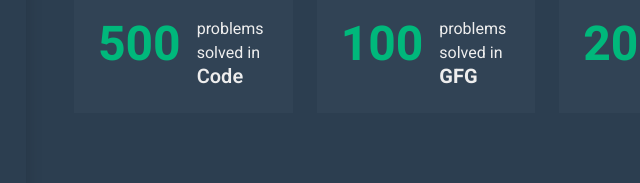
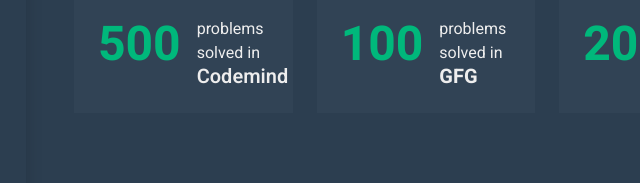
Before and after one commit to Mahadev7/CapstoneProject-2, a plain HTML site: page index.html in a window 1280 px wide. Shown: the part 423-606 px from the top of the page, 396-1036 px from the left. Drawn offline with nearby package versions, Linux system fonts and the light colour scheme.

Commit message:
index.html

```diff
--- a/index.html
+++ b/index.html
@@ -95,7 +95,7 @@
                                     <h1 class="flex-shrink-0 display-5 text-primary mb-0" data-toggle="counter-up">500</h1>
                                     <div class="ps-3">
                                         <p class="mb-0">problems solved in</p>
-                                        <h5 class="mb-0">Code</h5>
+                                        <h5 class="mb-0">Codemind</h5>
                                     </div>
                                 </div>
                             </div>
```
